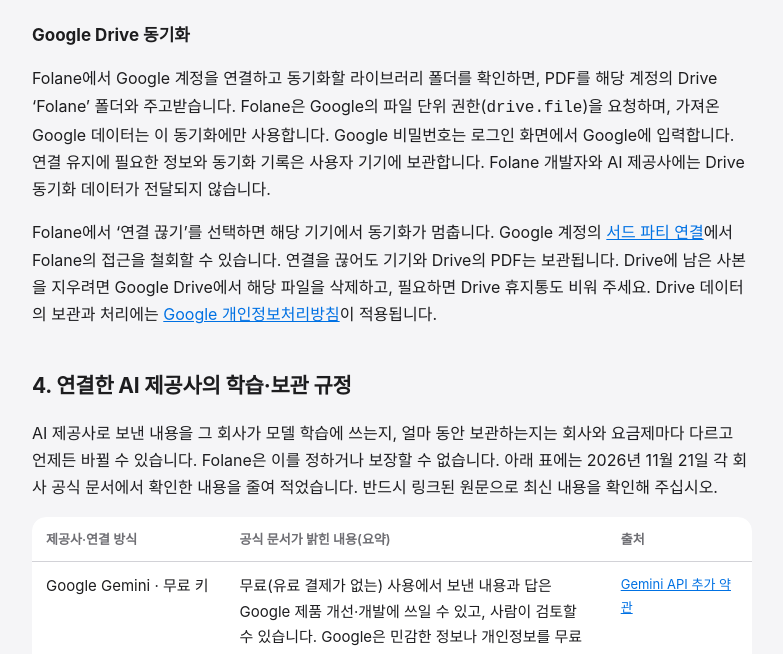
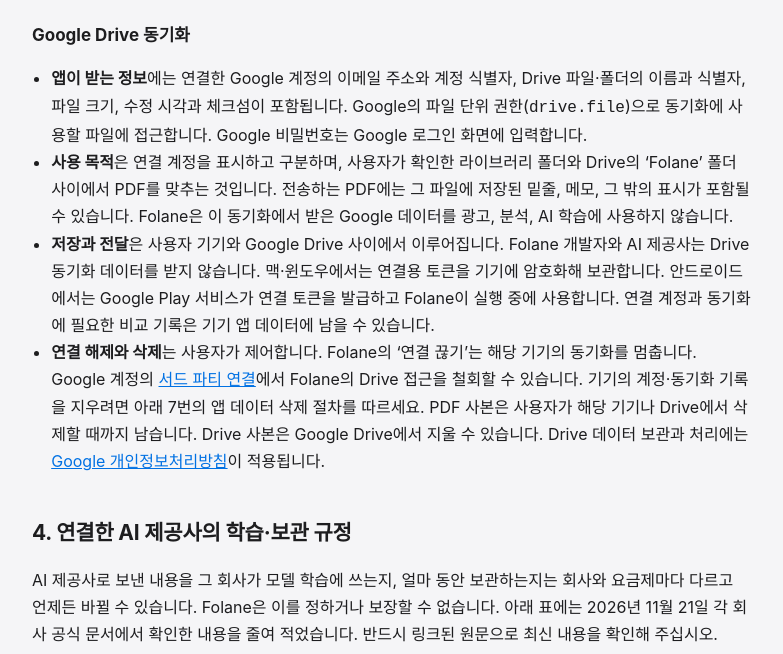
Before and after one commit to peanutJES/folane-website, a plain HTML site: page privacy.html in a window 1280 px wide. Shown: the part 2594-3248 px from the top of the page, without its empty margins (248-1031 px from the left). Drawn offline with Linux system fonts and the light colour scheme.

Commit message:
Clarify Drive data retention and deletion

```diff
--- a/privacy.html
+++ b/privacy.html
@@ -78,8 +78,12 @@
   </table></div>
 
   <h3 id="google-drive">Google Drive 동기화</h3>
-  <p>Folane에서 Google 계정을 연결하고 동기화할 라이브러리 폴더를 확인하면, PDF를 해당 계정의 Drive ‘Folane’ 폴더와 주고받습니다. Folane은 Google의 파일 단위 권한(<code>drive.file</code>)을 요청하며, 가져온 Google 데이터는 이 동기화에만 사용합니다. Google 비밀번호는 로그인 화면에서 Google에 입력합니다. 연결 유지에 필요한 정보와 동기화 기록은 사용자 기기에 보관합니다. Folane 개발자와 AI 제공사에는 Drive 동기화 데이터가 전달되지 않습니다.</p>
-  <p>Folane에서 ‘연결 끊기’를 선택하면 해당 기기에서 동기화가 멈춥니다. Google 계정의 <a href="https://myaccount.google.com/connections">서드 파티 연결</a>에서 Folane의 접근을 철회할 수 있습니다. 연결을 끊어도 기기와 Drive의 PDF는 보관됩니다. Drive에 남은 사본을 지우려면 Google Drive에서 해당 파일을 삭제하고, 필요하면 Drive 휴지통도 비워 주세요. Drive 데이터의 보관과 처리에는 <a href="https://policies.google.com/privacy">Google 개인정보처리방침</a>이 적용됩니다.</p>
+  <ul>
+    <li><b>앱이 받는 정보</b>에는 연결한 Google 계정의 이메일 주소와 계정 식별자, Drive 파일·폴더의 이름과 식별자, 파일 크기, 수정 시각과 체크섬이 포함됩니다. Google의 파일 단위 권한(<code>drive.file</code>)으로 동기화에 사용할 파일에 접근합니다. Google 비밀번호는 Google 로그인 화면에 입력합니다.</li>
+    <li><b>사용 목적</b>은 연결 계정을 표시하고 구분하며, 사용자가 확인한 라이브러리 폴더와 Drive의 ‘Folane’ 폴더 사이에서 PDF를 맞추는 것입니다. 전송하는 PDF에는 그 파일에 저장된 밑줄, 메모, 그 밖의 표시가 포함될 수 있습니다. Folane은 이 동기화에서 받은 Google 데이터를 광고, 분석, AI 학습에 사용하지 않습니다.</li>
+    <li><b>저장과 전달</b>은 사용자 기기와 Google Drive 사이에서 이루어집니다. Folane 개발자와 AI 제공사는 Drive 동기화 데이터를 받지 않습니다. 맥·윈도우에서는 연결용 토큰을 기기에 암호화해 보관합니다. 안드로이드에서는 Google Play 서비스가 연결 토큰을 발급하고 Folane이 실행 중에 사용합니다. 연결 계정과 동기화에 필요한 비교 기록은 기기 앱 데이터에 남을 수 있습니다.</li>
+    <li><b>연결 해제와 삭제</b>는 사용자가 제어합니다. Folane의 ‘연결 끊기’는 해당 기기의 동기화를 멈춥니다. Google 계정의 <a href="https://myaccount.google.com/connections">서드 파티 연결</a>에서 Folane의 Drive 접근을 철회할 수 있습니다. 기기의 계정·동기화 기록을 지우려면 아래 7번의 앱 데이터 삭제 절차를 따르세요. PDF 사본은 사용자가 해당 기기나 Drive에서 삭제할 때까지 남습니다. Drive 사본은 Google Drive에서 지울 수 있습니다. Drive 데이터 보관과 처리에는 <a href="https://policies.google.com/privacy">Google 개인정보처리방침</a>이 적용됩니다.</li>
+  </ul>
 
   <h2>4. 연결한 AI 제공사의 학습·보관 규정</h2>
   <p>AI 제공사로 보낸 내용을 그 회사가 모델 학습에 쓰는지, 얼마 동안 보관하는지는 회사와 요금제마다 다르고 언제든 바뀔 수 있습니다. Folane은 이를 정하거나 보장할 수 없습니다. 아래 표에는 2026년 11월 21일 각 회사 공식 문서에서 확인한 내용을 줄여 적었습니다. 반드시 링크된 원문으로 최신 내용을 확인해 주십시오.</p>
@@ -121,7 +125,8 @@
   <section class="en">
     <h2>Privacy Policy (English summary)</h2>
     <p>Folane has no servers and collects no personal data, analytics, crash reports, or advertising identifiers. Documents, annotations, recordings, and settings stay on your device by default. <b>Folane never uses your documents, annotations, recordings, or AI conversations to train any AI model</b>; the developer never receives them. When you use a feature, your device sends data directly (over HTTPS) to that service only: your question and selected text to the AI provider you connected (Google, OpenAI, Anthropic, or xAI; on-device AI stays local), citation details to library catalogs (National Library of Korea, OpenAlex, Crossref, Open Library, Google Books), a book title and author or translator to Kyobo and Aladin search when a book is not in those catalogs, ISBNs for cover images (Open Library, Kyobo), a looked-up word to Wikipedia or Namuwiki, and update checks to GitHub (non-Store builds). Whether an AI provider trains on what you send is governed by that provider’s terms, which Folane cannot guarantee — see the provider table above and check each provider’s current terms. The Microsoft Store build asks for consent before first sending document text to an AI provider; you can withdraw it from the Help menu. Questions and AI-content reports: <a href="https://github.com/peanutJES/folane-releases/issues">GitHub Issues</a>. Effective November 22, 2026.</p>
-    <p>If you connect Google Drive and confirm a Folane library folder, the app transfers the PDFs in that folder and their file and folder metadata directly between your device and the Folane folder in your Google Drive. This includes annotations and other content saved inside those PDFs. Folane identifies the connected account by email and uses Google data only to provide sync. Connection and sync information stays on your device. The developer does not receive Google Drive data. Disconnect Folane in the app or revoke access in your Google Account. You can delete any remaining Drive copies in Google Drive.</p>
+    <p>If you connect Google Drive and confirm a Folane library folder, Folane uses the email address and identifier of your Google account to identify the connection. It uses the <code>drive.file</code> permission to exchange PDFs and the names, IDs, sizes, modification times, and checksums used to match files and folders. A synced PDF may include annotations saved inside it. Google Drive sync data goes directly between your device and Google Drive. It is used for sync, and Folane does not use it for advertising, analytics, or AI training. The developer and AI providers do not receive Drive sync data.</p>
+    <p>Mac and Windows encrypt connection tokens on the device. Android uses Google Play services to obtain a token while the app runs. Account and sync records may remain in local app data. Use Disconnect in Folane to stop sync on that device, or remove Folane's access in your Google Account. Clear local app data to remove local account and sync records. PDF copies remain until you delete them on the device or in Google Drive. Google handles Drive storage under its privacy policy.</p>
   </section>
 </main>
 </body>
```
